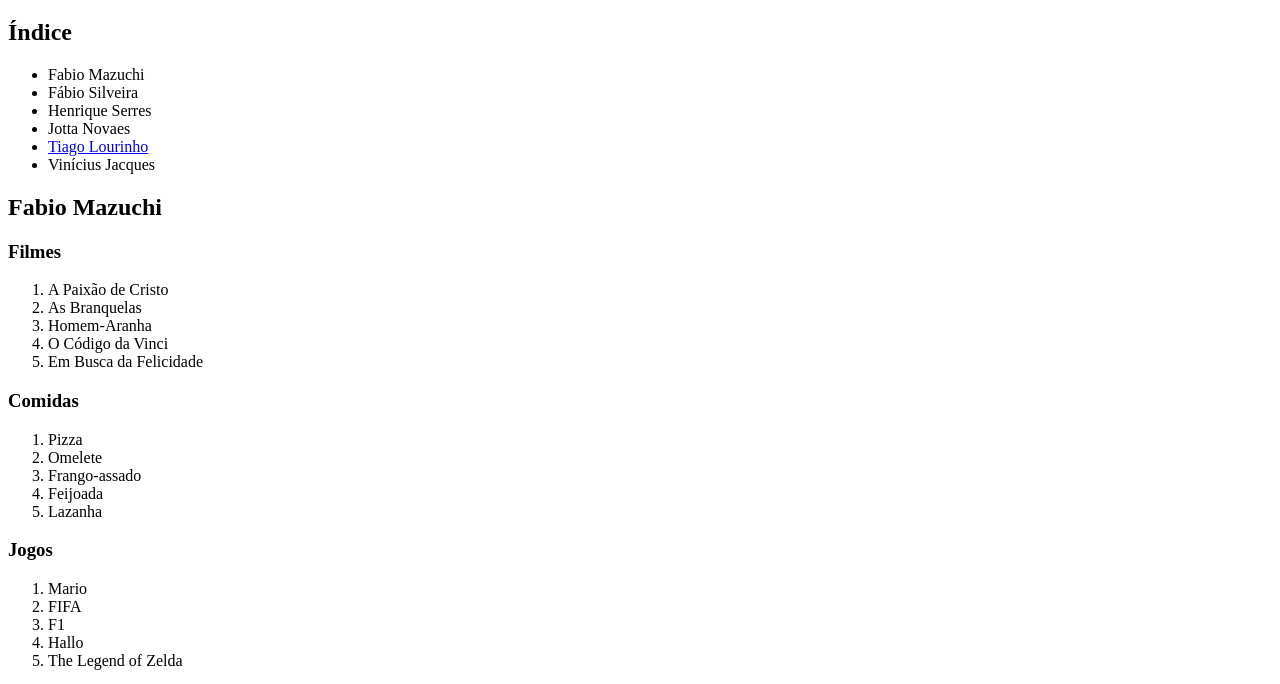
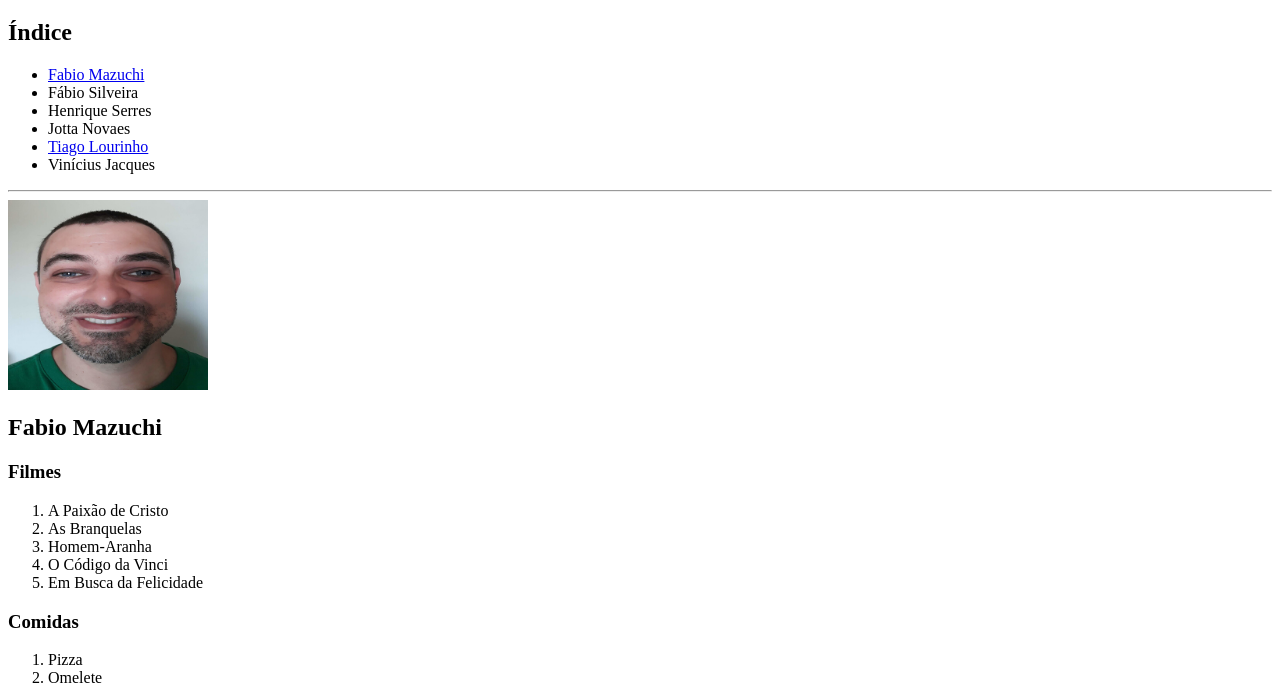
Before and after one commit to FabioMazuchi/WebChain, a plain HTML site: page index.html in a window 1280 px wide. Shown: the part 61-745 px from the top of the page. Drawn offline with Linux system fonts and the light colour scheme.

Commit message:
adiciona foto e nome no indice

```diff
--- a/index.html
+++ b/index.html
@@ -11,14 +11,16 @@
     <h1>Web Chain - Top 5</h1>
     <h2>Índice</h2>
         <ul>
-            <li>Fabio Mazuchi</li>
+            <li><a href="#fabioMazuchi">Fabio Mazuchi</li></a>
             <li>Fábio Silveira</li>
             <li>Henrique Serres</li>
             <li>Jotta Novaes</li>
             <li><a href="#tiagoLourinho">Tiago Lourinho</a></li>
             <li>Vinícius Jacques</li>
         </ul>
-    <h2>Fabio Mazuchi</h2>
+        <hr>
+    <img src="Imagens/Fabio Mazuchi.jpeg" width="200" alt="Fabio Mazuchi">
+    <h2 id="fabioMazuchi">Fabio Mazuchi</h2>
     <h3>Filmes</h3>
     <ol>
         <li>A Paixão de Cristo</li>
```
